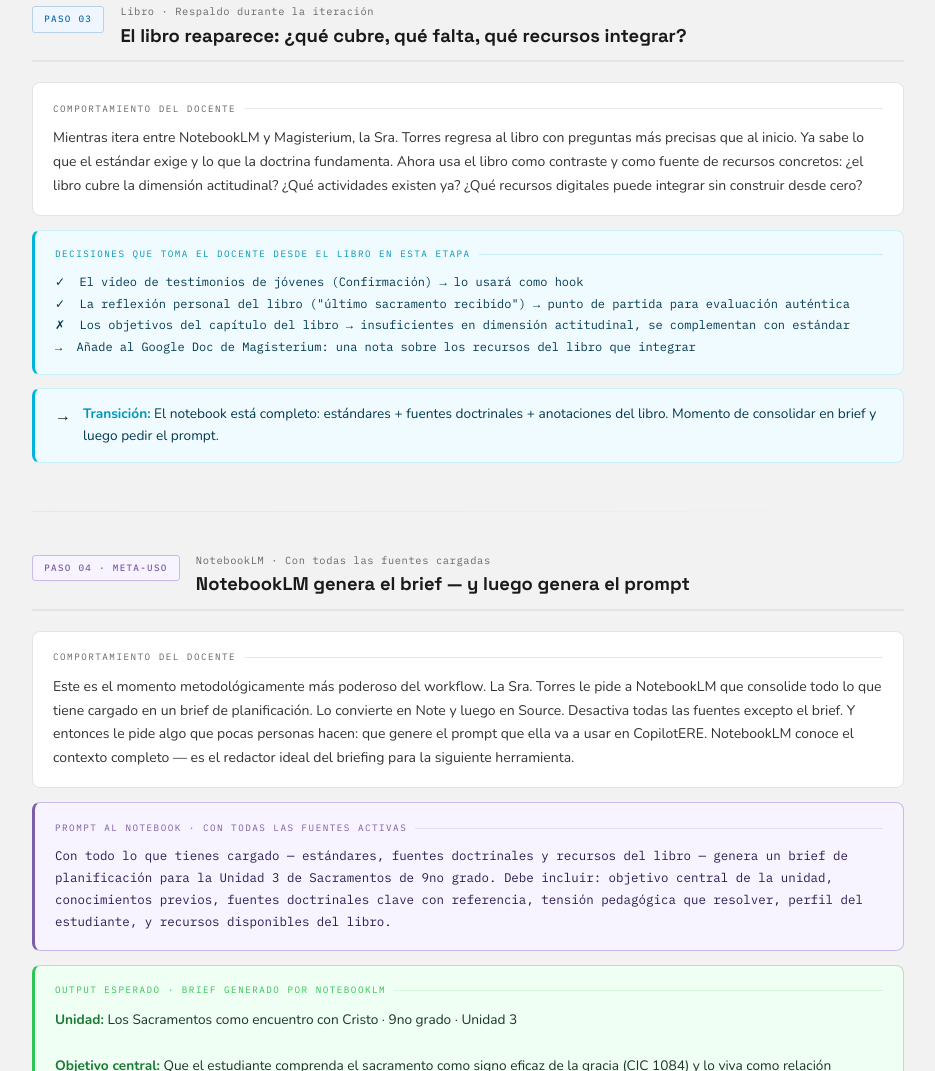
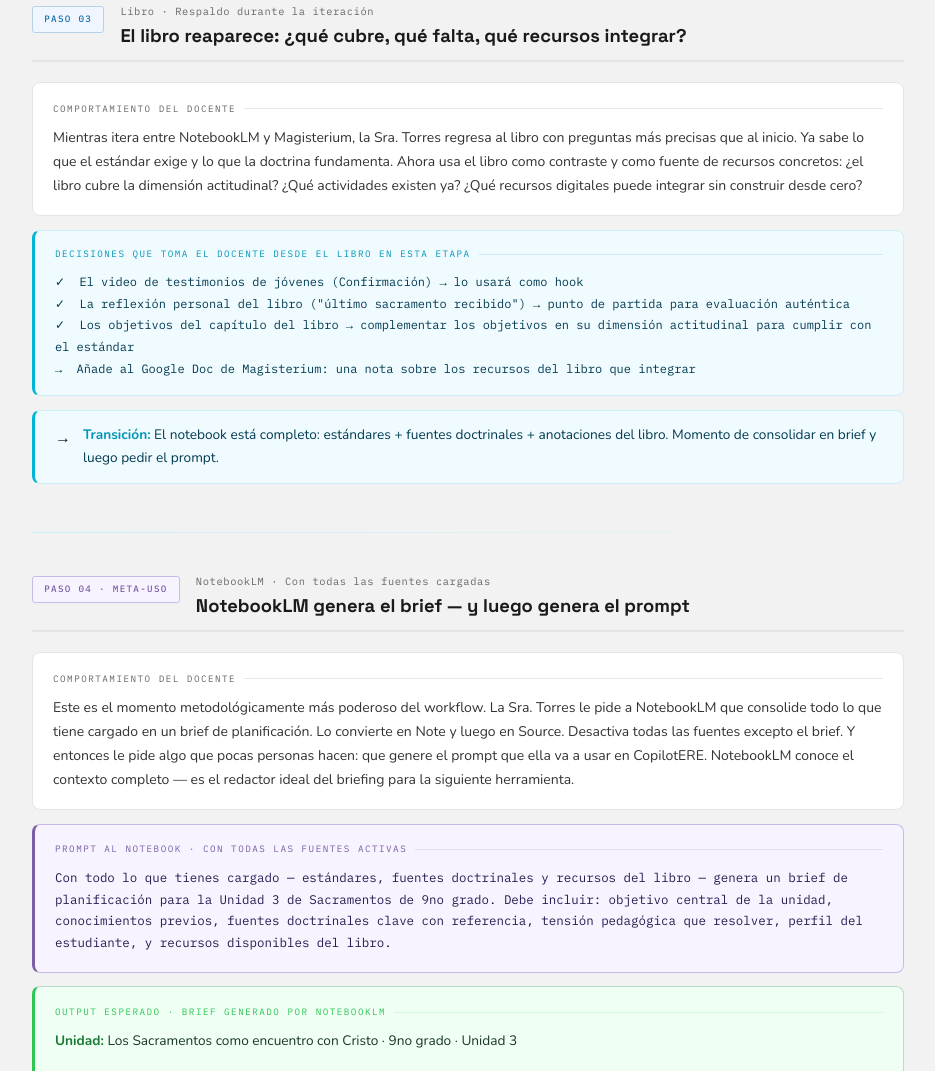
Before and after one commit to etbeducation/workflow-ia-religion, a plain HTML site: page index.html in a window 1280 px wide. Shown: the part 3727-4798 px from the top of the page, without its empty margins (172-1107 px from the left). Drawn offline with nearby package versions, Linux system fonts and the light colour scheme.

Commit message:
Update objectives description in index.html

```diff
--- a/index.html
+++ b/index.html
@@ -676,7 +676,7 @@
       <div class="bx-label">Decisiones que toma el docente desde el libro en esta etapa</div>
       <div class="synthesis-text">✓  El video de testimonios de jóvenes (Confirmación) → lo usará como hook
 ✓  La reflexión personal del libro ("último sacramento recibido") → punto de partida para evaluación auténtica
-✗  Los objetivos del capítulo del libro → insuficientes en dimensión actitudinal, se complementan con estándar
+✓  Los objetivos del capítulo del libro → complementar los objetivos en su dimensión actitudinal para cumplir con el estándar
 →  Añade al Google Doc de Magisterium: una nota sobre los recursos del libro que integrar</div>
     </div>
 
```
